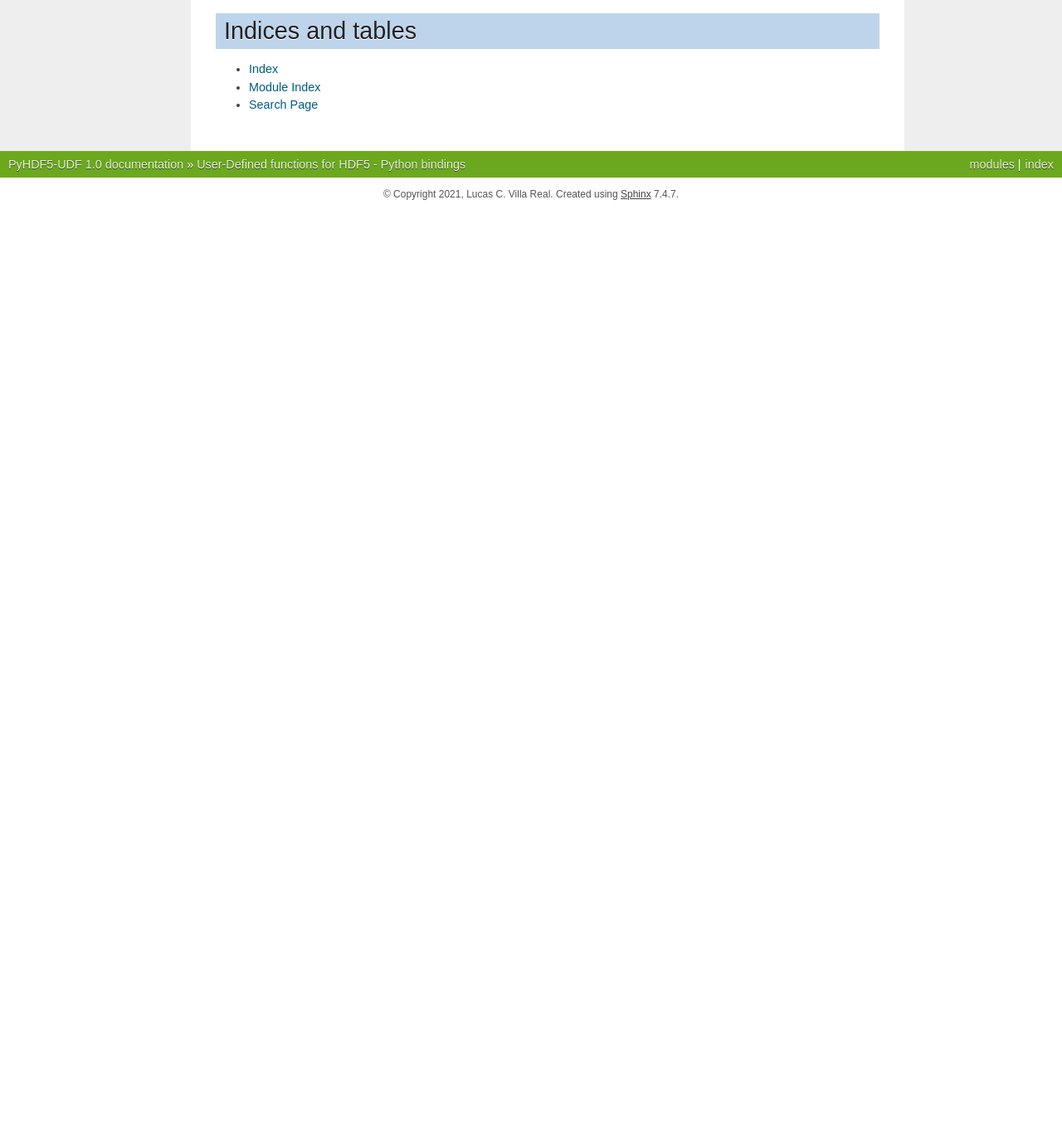
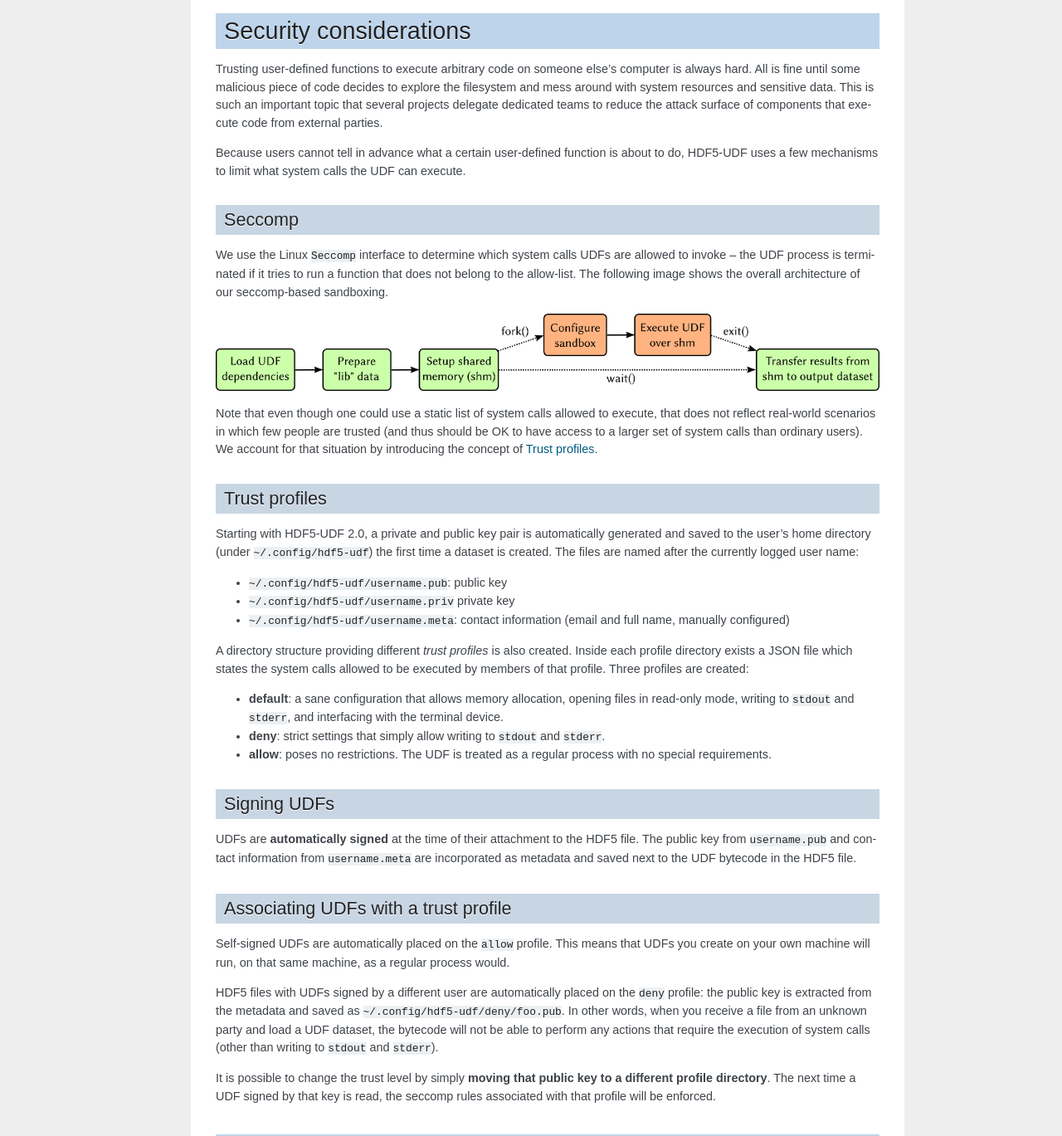
Before and after one commit to lucasvr/hdf5-udf, a Sphinx documentation site: the page built from python-bindings/doc/index.rst, in a window 1280 px wide and 1400 px high, scrolled down 1660 px, cut to the strip 31-1400 px from the top of the window. Shown: the whole strip at 83% size. Built offline with Sphinx 7.4.7, drawn with Linux system fonts in a browser that asks for light colours; before the commit the page ends 1945 px from its top, so only the background shows below that; some of the changed text lies outside the part shown.

Commit message:
Documentation: add security.rst
Describe seccomp and how trust profiles work.

```diff
--- a/python-bindings/doc/index.rst
+++ b/python-bindings/doc/index.rst
@@ -2,6 +2,7 @@
    sphinx-quickstart on Thu Apr 15 22:42:44 2021.
 
 .. toctree::
+   :hidden:
    :maxdepth: 2
    :caption: Contents:
 
@@ -101,6 +102,9 @@ JSON schema for HDF5-UDF datasets
 
 .. jsonschema:: ../hdf5_udf_resources/hdf5_udf-schema.json
 
+.. include:: security.rst
+
+
 Indices and tables
 ==================
 
--- /dev/null
+++ b/python-bindings/doc/security.rst
@@ -0,0 +1,76 @@
+
+Security considerations
+=======================
+
+Trusting user-defined functions to execute arbitrary code on someone else's computer
+is always hard. All is fine until some malicious piece of code decides to explore the
+filesystem and mess around with system resources and sensitive data. This is such an
+important topic that several projects delegate dedicated teams to reduce the attack
+surface of components that execute code from external parties.
+
+Because users cannot tell in advance what a certain user-defined function is about to
+do, HDF5-UDF uses a few mechanisms to limit what system calls the UDF can execute.
+
+Seccomp
+-------
+
+We use the Linux ``Seccomp`` interface to determine which system calls UDFs are allowed
+to invoke -- the UDF process is terminated if it tries to run a function that does not
+belong to the allow-list. The following image shows the overall architecture of our
+seccomp-based sandboxing.
+
+.. image:: https://raw.githubusercontent.com/lucasvr/hdf5-udf/master/images/hdf5-udf-seccomp.png
+
+
+Note that even though one could use a static list of system calls allowed to execute,
+that does not reflect real-world scenarios in which few people are trusted (and thus
+should be OK to have access to a larger set of system calls than ordinary users). We
+account for that situation by introducing the concept of :ref:`Trust profiles`.
+
+Trust profiles
+--------------
+
+Starting with HDF5-UDF 2.0, a private and public key pair is automatically generated
+and saved to the user's home directory (under ``~/.config/hdf5-udf``) the first time
+a dataset is created. The files are named after the currently logged user name:
+
+- ``~/.config/hdf5-udf/username.pub``: public key
+- ``~/.config/hdf5-udf/username.priv`` private key
+- ``~/.config/hdf5-udf/username.meta``: contact information (email and full name,
+  manually configured)
+
+A directory structure providing different `trust profiles` is also created. Inside
+each profile directory exists a JSON file which states the system calls allowed to
+be executed by members of that profile. Three profiles are created:
+
+- **default**: a sane configuration that allows memory allocation, opening files in
+  read-only mode, writing to ``stdout`` and ``stderr``, and interfacing with the
+  terminal device.
+- **deny**: strict settings that simply allow writing to ``stdout`` and ``stderr``.
+- **allow**: poses no restrictions. The UDF is treated as a regular process with
+  no special requirements.
+
+Signing UDFs
+------------
+
+UDFs are **automatically signed** at the time of their attachment to the HDF5 file.
+The public key from ``username.pub`` and contact information from ``username.meta``
+are incorporated as metadata and saved next to the UDF bytecode in the HDF5 file.
+
+Associating UDFs with a trust profile
+-------------------------------------
+
+Self-signed UDFs are automatically placed on the ``allow`` profile. This means that
+UDFs you create on your own machine will run, on that same machine, as a regular
+process would.
+
+HDF5 files with UDFs signed by a different user are automatically placed on the
+``deny`` profile: the public key is extracted from the metadata and saved as
+``~/.config/hdf5-udf/deny/foo.pub``. In other words, when you receive a file from
+an unknown party and load a UDF dataset, the bytecode will not be able to perform
+any actions that require the execution of system calls (other than writing to
+``stdout`` and ``stderr``).
+
+It is possible to change the trust level by simply **moving that public key to a
+different profile directory**. The next time a UDF signed by that key is read,
+the seccomp rules associated with that profile will be enforced.
```
